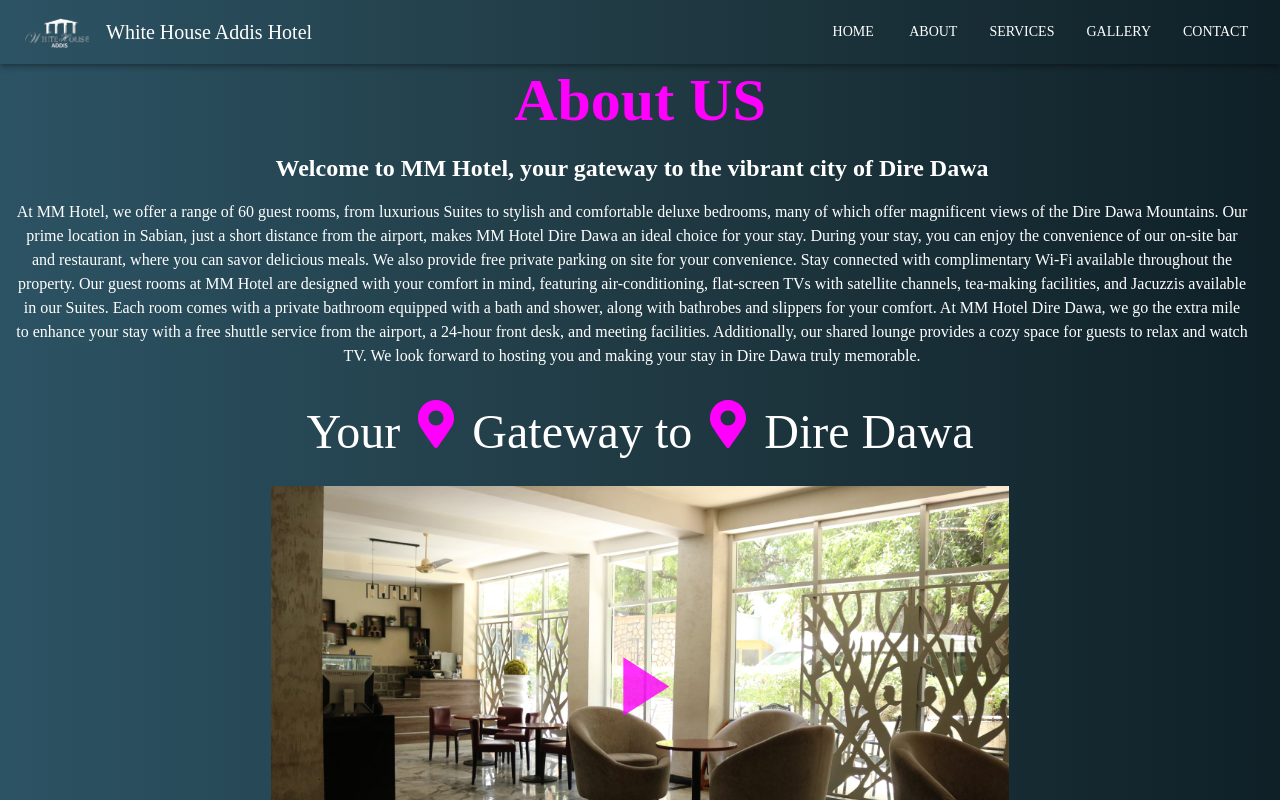
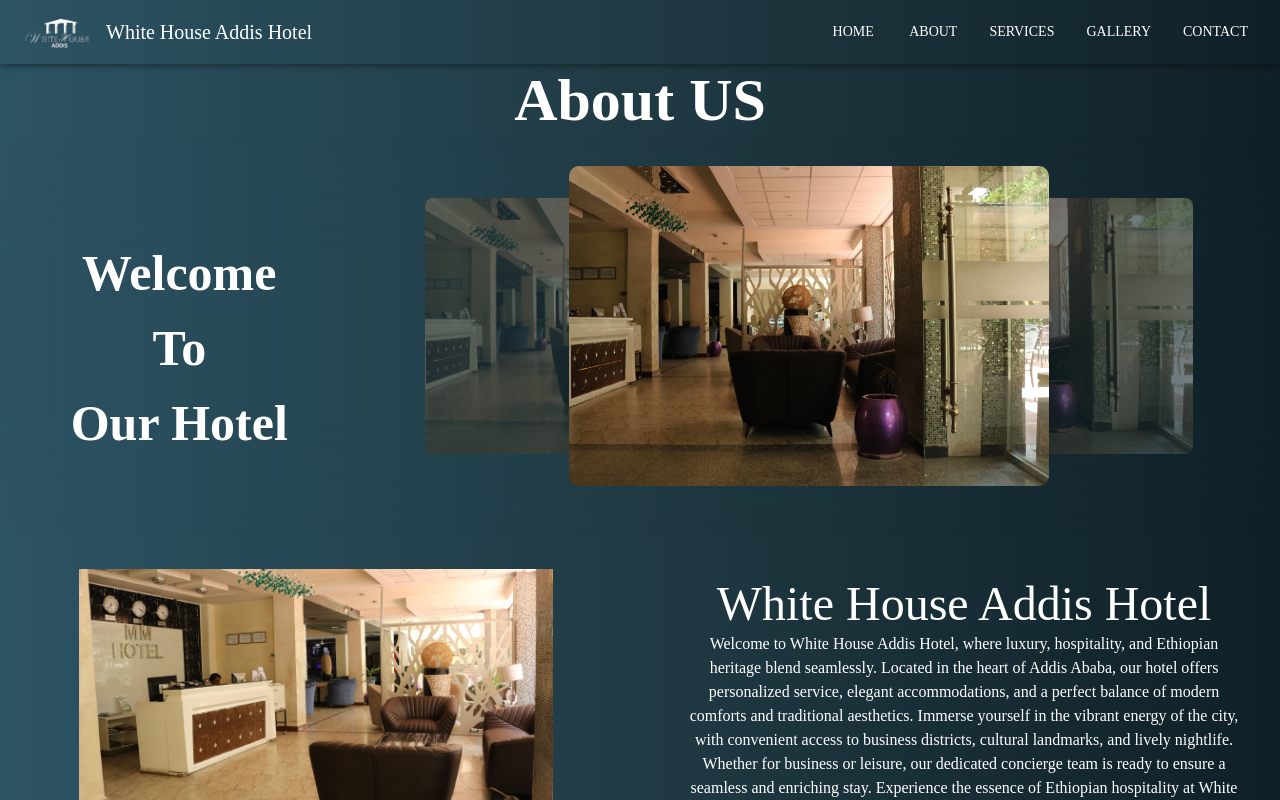
Before and after one commit to DawitSishu/whitehouse, a React (Vite) app: page /about in a window 1280 px wide. Shown: the top 800 px of the page. Built offline with nearby package versions, Linux system fonts and the light colour scheme; a web font is replaced by a local one.

Commit message:
about us page done

```diff
--- a/package.json
+++ b/package.json
@@ -17,6 +17,7 @@
     "@mui/icons-material": "^5.14.8",
     "@mui/material": "^5.14.8",
     "@mui/styles": "^5.14.7",
+    "gsap": "^3.12.2",
     "react": "^18.2.0",
     "react-dom": "^18.2.0",
     "react-hook-form": "^7.46.1",
--- a/src/Components/About/index.jsx
+++ b/src/Components/About/index.jsx
@@ -1,21 +1,12 @@
-import React, { useEffect, useState } from "react";
-import { DefaultPlayer as Video } from "react-html5video";
-import "react-html5video/dist/styles.css";
+import React, { useEffect, useState, useRef } from "react";
 import { Dialog, IconButton, Typography } from "@mui/material";
-import {
-  Close as CloseIcon,
-  PlayArrow as PlayArrowIcon,
-} from "@mui/icons-material";
 import "./style.css";
-
-import poster from "../../assets/pics/eb4.jpg";
-import vid from "../../assets/promo.mp4";
-
-import mainImg from "../../assets/pics/main.jpg";
+import { gsap } from "gsap";
+import img1 from "../../assets/pics/main.jpg";
+import img2 from "../../assets/pics/main.jpg";
+import img3 from "../../assets/pics/main.jpg";
 import hotelmain from "../../assets/pics/about2.jpg";
 import { Grid } from "@mui/material";
-import thumbnail from "../../assets/pics/tum.jpg";
-import { FaTimes, FaPlay } from "react-icons/fa";
 import Navbar from "../Navbar";
 import Footer from "../Footer";
 import { FaMapMarkerAlt } from "react-icons/fa";
@@ -24,6 +15,51 @@
   const [isOpen, setIsOpen] = useState(false);
   useEffect(() => {
     window.scrollTo(0, 0);
+  }, []);
+  const tl = useRef();
+  useEffect(() => {
+    tl.current = gsap.timeline({});
+    tl.current.fromTo(
+      ".about-img",
+      {
+        opacity: 0,
+        x: 200,
+      },
+      {
+        opacity: 1,
+        x: 0,
+        stagger: 0.1,
+        ease: "elastic",
+        duration: 3,
+      }
+    );
+
+    tl.current.fromTo(
+      ".logo",
+      {
+        opacity: 0,
+        x: "-100vh",
+      },
+      {
+        opacity: 1,
+        x: 0,
+        duration: 3,
+      },
+      0
+    );
+    tl.current.fromTo(
+      ".about-content-text",
+      {
+        opacity: 0,
+        x: "200vh",
+      },
+      {
+        opacity: 1,
+        x: 0,
+        duration: 3,
+      },
+      0
+    );
   }, []);
 
   const handleOpenPopup = () => {
@@ -54,89 +90,111 @@
             variant="h2"
             align="center"
             sx={{ fontWeight: "bold" }}
-            color="#FF00FF"
+            color="Primary"
           >
             About US
           </Typography>
         </Grid>
       </Grid>
-
-      <Grid container spacing={2} justifyContent="center" p={4}>
+      <div className="images">
+        <div className="main-title">
+          <h1>Welcome</h1>
+          <h1>To</h1>
+          <h1>Our Hotel</h1>
+        </div>
+        <div className="container">
+          <input type="radio" name="slider" id="item-1" defaultChecked />
+          <input type="radio" name="slider" id="item-2" />
+          <input type="radio" name="slider" id="item-3" />
+          <div className="cards">
+            <label className="card" htmlFor="item-1" id="song-1">
+              <img src={img2} alt="song" className="about-img" loading="lazy" />
+            </label>
+            <label className="card" htmlFor="item-2" id="song-2">
+              <img src={img1} alt="song" className="about-img" loading="lazy" />
+            </label>
+            <label className="card" htmlFor="item-3" id="song-3">
+              <img src={img3} alt="song" className="about-img" loading="lazy" />
+            </label>
+          </div>
+        </div>
+      </div>
+      <Grid container spacing={2} justifyContent="center">
+        <Grid
+          item
+          xs={12}
+          md={6}
+          sx={{
+            display: "flex",
+            justifyContent: "center",
+            alignItems: "center",
+          }}
+          className="logo"
+        >
+          <img
+            src={hotelmain}
+            alt="logp"
+            style={{ width: "75%", height: "80%" }}
+            loading="lazy"
+          />
+        </Grid>
+        <Grid item xs={12} md={6}>
+          <Grid
+            sx={{
+              display: "flex",
+              justifyContent: "center",
+              alignItems: "center",
+              flexDirection: "column",
+              padding: 5,
+            }}
+            className="about-content-text"
+          >
+            <Typography
+              variant="h3"
+              align="center"
+              className="about-text-title"
+            >
+              White House Addis Hotel
+            </Typography>
+            <Typography variant="body1" align="center">
+              Welcome to White House Addis Hotel, where luxury, hospitality, and
+              Ethiopian heritage blend seamlessly. Located in the heart of Addis
+              Ababa, our hotel offers personalized service, elegant
+              accommodations, and a perfect balance of modern comforts and
+              traditional aesthetics. Immerse yourself in the vibrant energy of
+              the city, with convenient access to business districts, cultural
+              landmarks, and lively nightlife. Whether for business or leisure,
+              our dedicated concierge team is ready to ensure a seamless and
+              enriching stay. Experience the essence of Ethiopian hospitality at
+              White House Addis Hotel, where every moment is crafted to exceed
+              your expectations.
+            </Typography>
+          </Grid>
+        </Grid>
+      </Grid>
+      {/* <Grid container spacing={2} justifyContent="center" p={4}>
         <Typography
           align="center"
           variant="h5"
           sx={{ fontWeight: "bold", textDecoration: "blink" }}
         >
-          Welcome to MM Hotel, your gateway to the vibrant city of Dire Dawa
+          Welcome to White House Addis Hotel
         </Typography>
         <br />
         <br />
         <Typography variant="body1" align="center">
-          At MM Hotel, we offer a range of 60 guest rooms, from luxurious Suites
-          to stylish and comfortable deluxe bedrooms, many of which offer
-          magnificent views of the Dire Dawa Mountains. Our prime location in
-          Sabian, just a short distance from the airport, makes MM Hotel Dire
-          Dawa an ideal choice for your stay. During your stay, you can enjoy
-          the convenience of our on-site bar and restaurant, where you can savor
-          delicious meals. We also provide free private parking on site for your
-          convenience. Stay connected with complimentary Wi-Fi available
-          throughout the property. Our guest rooms at MM Hotel are designed with
-          your comfort in mind, featuring air-conditioning, flat-screen TVs with
-          satellite channels, tea-making facilities, and Jacuzzis available in
-          our Suites. Each room comes with a private bathroom equipped with a
-          bath and shower, along with bathrobes and slippers for your comfort.
-          At MM Hotel Dire Dawa, we go the extra mile to enhance your stay with
-          a free shuttle service from the airport, a 24-hour front desk, and
-          meeting facilities. Additionally, our shared lounge provides a cozy
-          space for guests to relax and watch TV. We look forward to hosting you
-          and making your stay in Dire Dawa truly memorable.
+          Welcome to White House Addis Hotel, where luxury, hospitality, and
+          Ethiopian heritage blend seamlessly. Located in the heart of Addis
+          Ababa, our hotel offers personalized service, elegant accommodations,
+          and a perfect balance of modern comforts and traditional aesthetics.
+          Immerse yourself in the vibrant energy of the city, with convenient
+          access to business districts, cultural landmarks, and lively
+          nightlife. Whether for business or leisure, our dedicated concierge
+          team is ready to ensure a seamless and enriching stay. Experience the
+          essence of Ethiopian hospitality at White House Addis Hotel, where
+          every moment is crafted to exceed your expectations.
         </Typography>
-      </Grid>
-      <Typography variant="h3" align="center">
-        Your <FaMapMarkerAlt color="#FF00FF" /> Gateway to{" "}
-        <FaMapMarkerAlt color="#FF00FF" /> Dire Dawa
-      </Typography>
-      <div>
-        {!isOpen ? (
-          <div className="play-image">
-            <img src={poster} alt="Play Video" className="poster-image" />
-            <div className="play-button-overlay" onClick={handleOpenPopup}>
-              <PlayArrowIcon
-                sx={{ fontSize: "100px", color: "#FF00FF" }}
-                className="play-button-icon"
-              />
-            </div>
-          </div>
-        ) : null}
-        <Dialog
-          open={isOpen}
-          onClose={handleClosePopup}
-          fullWidth
-          maxWidth="lg"
-          sx={{ height: "100vh" }}
-        >
-          <div className="popup-overlay">
-            <IconButton
-              edge="end"
-              color="inherit"
-              onClick={handleClosePopup}
-              className="close-button"
-              sx={{ position: "fixed", top: "10px", left: "10px" }}
-            >
-              <CloseIcon sx={{ fontSize: "40px" }} />
-            </IconButton>
-            <div className="video-container">
-              <Video
-                autoPlay
-                loop
-                controls={["PlayPause", "Seek", "Time", "Volume", "Fullscreen"]}
-              >
-                <source src={vid} type="video/mp4" />
-              </Video>
-            </div>
-          </div>
-        </Dialog>
-      </div>
+      </Grid> */}
       <Footer />
     </div>
   );
--- a/src/Components/About/style.css
+++ b/src/Components/About/style.css
@@ -1,73 +1,114 @@
-/* VideoPlayer.css */
-.play-image {
-  position: relative;
-  margin: 2%;
-  display: inline-block;
-  cursor: pointer;
+@import url("https://fonts.googleapis.com/css?family=DM+Sans:400,500,700&display=swap");
+
+.images {
+  width: 100vdw;
+  height: 50vh;
   display: flex;
   align-items: center;
-  justify-content: center;
+  justify-content: space-around;
+  padding: 30px 10px;
+  font-family: "DM Sans", sans-serif;
+  transition: 0.4s ease-in;
+  flex-direction: row;
+  backdrop-filter: blur(50px);
 }
 
-.poster-image {
-  width: 60%; /* Adjust the width as needed */
-  max-height: auto; /* Maintain aspect ratio */
+input[type="radio"] {
+  display: none;
 }
 
-.play-button-overlay {
+.card {
   position: absolute;
-  top: 50%;
-  left: 50%;
-  transform: translate(-50%, -50%);
-  color: #fff;
-  font-size: 2rem; /* Increase or decrease button size as needed */
-  opacity: 0.8;
+  width: 60%;
+  height: 100%;
+  left: 0;
+  right: 0;
+  margin: auto;
+  transition: transform 0.4s ease;
+  cursor: pointer;
 }
 
-.popup-overlay {
-  position: fixed;
-  top: 0;
-  left: 0;
+.container {
   width: 100%;
+  max-width: 800px;
+  max-height: 600px;
   height: 100%;
-  background-color: rgba(0, 0, 0, 0.8);
+  transform-style: preserve-3d;
   display: flex;
   justify-content: center;
+  flex-direction: column;
   align-items: center;
 }
 
-.close-button {
-  position: fixed;
-  top: 10px;
-  right: 10px;
-  color: #fff;
-  font-size: 4rem; /* Increase or decrease button size as needed */
-  z-index: 999;
+.cards {
+  position: relative;
+  width: 100%;
+  height: 100%;
+  margin-bottom: 20px;
 }
 
-.video-container {
-  max-width: 100%;
-  max-height: 100%;
+.about-img {
+  width: 100%;
+  height: 100%;
+  border-radius: 10px;
+  object-fit: cover;
+}
+
+#item-1:checked ~ .cards #song-3,
+#item-2:checked ~ .cards #song-1,
+#item-3:checked ~ .cards #song-2 {
+  transform: translateX(-40%) scale(0.8);
+  opacity: 0.4;
+  z-index: 0;
+}
+
+#item-1:checked ~ .cards #song-2,
+#item-2:checked ~ .cards #song-3,
+#item-3:checked ~ .cards #song-1 {
+  transform: translateX(40%) scale(0.8);
+  opacity: 0.4;
+  z-index: 0;
+}
+
+#item-1:checked ~ .cards #song-1,
+#item-2:checked ~ .cards #song-2,
+#item-3:checked ~ .cards #song-3 {
+  transform: translateX(0) scale(1);
+  opacity: 1;
+  z-index: 1;
+}
+
+.main-title {
   display: flex;
+  flex-direction: column;
   justify-content: center;
   align-items: center;
+  color: white;
+  font-family: "cursive";
+  font-size: 25px;
+  margin-top: 2%;
+}
+@media (max-width: 900px) {
+  .container {
+    display: none;
+  }
+  .images {
+    height: 30vh;
+  }
 }
 
-.video-container video {
-  max-width: 100%;
-  max-height: 100%;
+@media (max-width: 1050px) {
+  .main-title {
+    font-size: 18px;
+  }
 }
 
-.play-button {
-  cursor: pointer;
-  font-size: 1.5rem; /* Increase or decrease button size as needed */
-  padding: 0.5rem 1rem;
-  background-color: #FF00FF; /* Customize button background color */
-  color: #fff; /* Customize button text color */
-  border: none;
-  border-radius: 5px;
+@media (max-width: 400px) {
+  .main-title {
+    font-size: 15px;
+  }
 }
 
-.play-button:hover {
-  background-color: #800080; /* Customize button hover color */
+.about-text-title {
+  font-family: "cursive" !important;
 }
```
Also changed, not shown: 1 other file (tests, documents, lock files or other folders).
